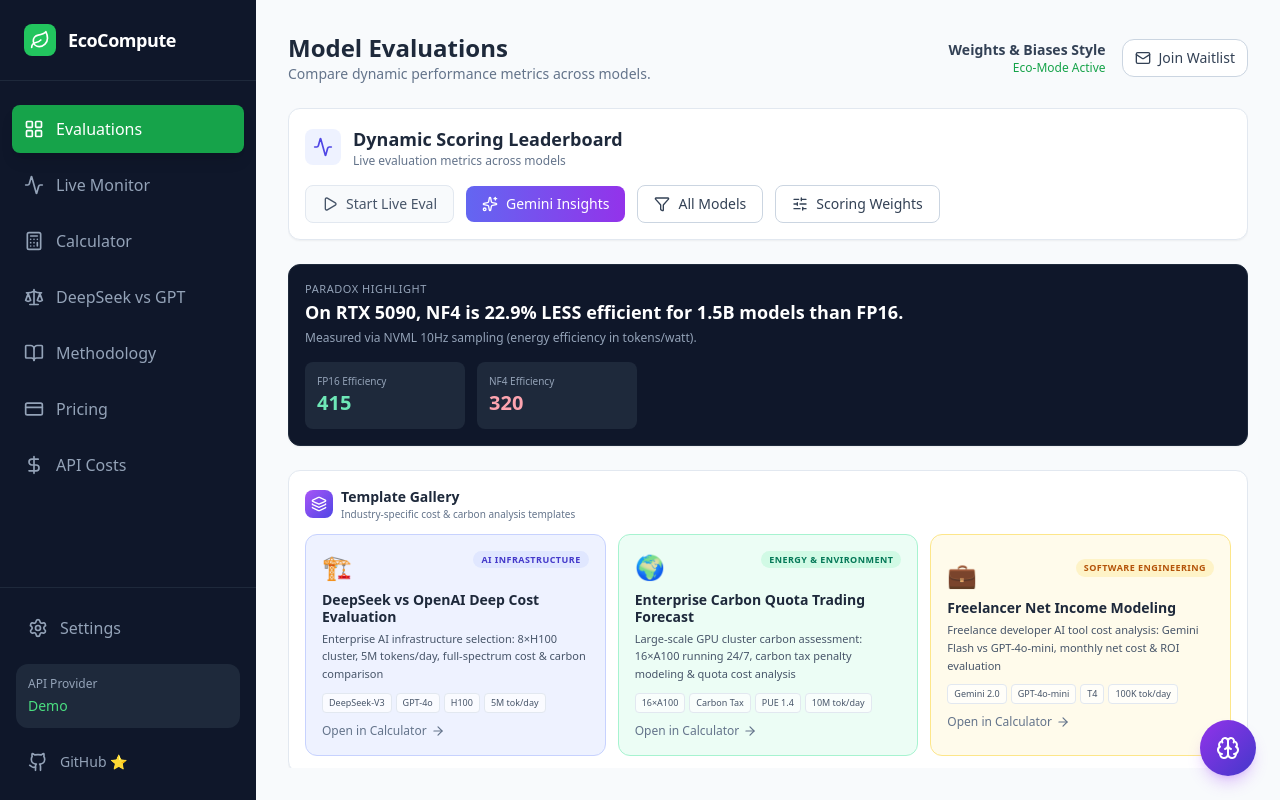
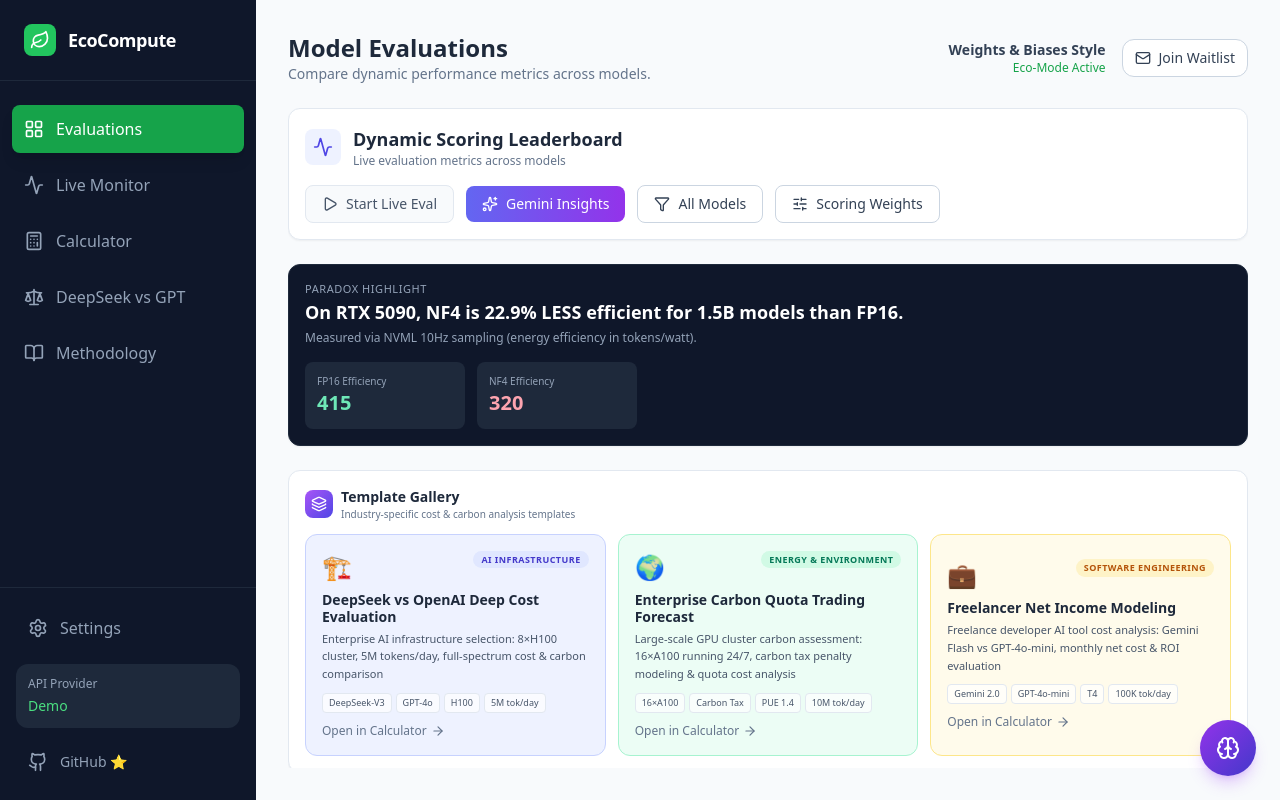
Before and after one commit to hongping-zh/ecocompute-dynamic-eval, a React (Vite) app: page / in a window 1280 px wide. Built offline with nearby package versions, Linux system fonts and the light colour scheme.

Commit message:
refactor: remove Pricing and API Costs buttons from sidebar

```diff
--- a/App.tsx
+++ b/App.tsx
@@ -6,10 +6,8 @@
 import { SettingsPanel, ApiConfig, loadApiConfig } from './components/SettingsPanel';
 import { Methodology } from './components/Methodology';
 import { DeepSeekVsGpt } from './components/DeepSeekVsGpt';
-import { Pricing } from './components/Pricing';
-import { ApiCostComparison } from './components/ApiCostComparison';
 import { AITools } from './components/AITools';
-import { LayoutGrid, Calculator as CalcIcon, Activity, Leaf, Settings, Github, BookOpen, Scale, Mail, CreditCard, DollarSign } from 'lucide-react';
+import { LayoutGrid, Calculator as CalcIcon, Activity, Leaf, Settings, Github, BookOpen, Scale, Mail } from 'lucide-react';
 
 const App: React.FC = () => {
   const [view, setView] = useState<AppView>(AppView.LEADERBOARD);
@@ -120,21 +118,6 @@
             <span className="hidden lg:block font-medium">Methodology</span>
           </button>
 
-          <button
-            onClick={() => navigateToView(AppView.PRICING)}
-            className={`w-full flex items-center gap-3 p-3 rounded-lg transition-colors ${view === AppView.PRICING ? 'bg-eco-600 text-white shadow-lg' : 'text-slate-400 hover:bg-slate-800 hover:text-white'}`}
-          >
-            <CreditCard className="w-5 h-5 flex-shrink-0" />
-            <span className="hidden lg:block font-medium">Pricing</span>
-          </button>
-
-          <button
-            onClick={() => navigateToView(AppView.API_COST_COMPARISON)}
-            className={`w-full flex items-center gap-3 p-3 rounded-lg transition-colors ${view === AppView.API_COST_COMPARISON ? 'bg-eco-600 text-white shadow-lg' : 'text-slate-400 hover:bg-slate-800 hover:text-white'}`}
-          >
-            <DollarSign className="w-5 h-5 flex-shrink-0" />
-            <span className="hidden lg:block font-medium">API Costs</span>
-          </button>
         </nav>
 
         <div className="p-4 border-t border-slate-800 space-y-3">
@@ -171,8 +154,6 @@
                     {view === AppView.CALCULATOR && 'Emissions Calculator'}
                     {view === AppView.DEEPSEEK_VS_GPT && 'DeepSeek vs GPT'}
                     {view === AppView.METHODOLOGY && 'Methodology & Data Sources'}
-                    {view === AppView.PRICING && 'Pricing & Plans'}
-                    {view === AppView.API_COST_COMPARISON && 'AI API Cost Comparison'}
                 </h1>
                 <p className="text-slate-500 text-sm">
                     {view === AppView.LEADERBOARD && 'Compare dynamic performance metrics across models.'}
@@ -180,8 +161,6 @@
                     {view === AppView.CALCULATOR && 'Estimate carbon footprint for training runs.'}
                     {view === AppView.DEEPSEEK_VS_GPT && 'A practical workflow to compare cost and carbon impact for your workload.'}
                     {view === AppView.METHODOLOGY && 'How the metrics are measured and how estimates are derived.'}
-                    {view === AppView.PRICING && 'Choose the right plan for your team and use case.'}
-                    {view === AppView.API_COST_COMPARISON && 'Compare pricing across GPT-4, Claude, Gemini, DeepSeek, and more.'}
                 </p>
             </div>
 
@@ -207,8 +186,6 @@
             {view === AppView.CALCULATOR && <Calculator />}
             {view === AppView.DEEPSEEK_VS_GPT && <DeepSeekVsGpt onOpenCalculator={() => openCalculatorTemplate('deepseek-vs-gpt')} />}
             {view === AppView.METHODOLOGY && <Methodology />}
-            {view === AppView.PRICING && <Pricing />}
-            {view === AppView.API_COST_COMPARISON && <ApiCostComparison />}
         </div>
       </main>
 
--- a/types.ts
+++ b/types.ts
@@ -37,7 +37,5 @@
   LEADERBOARD = 'LEADERBOARD',
   MONITOR = 'MONITOR',
   METHODOLOGY = 'METHODOLOGY',
-  DEEPSEEK_VS_GPT = 'DEEPSEEK_VS_GPT',
-  PRICING = 'PRICING',
-  API_COST_COMPARISON = 'API_COST_COMPARISON'
+  DEEPSEEK_VS_GPT = 'DEEPSEEK_VS_GPT'
 }
```
